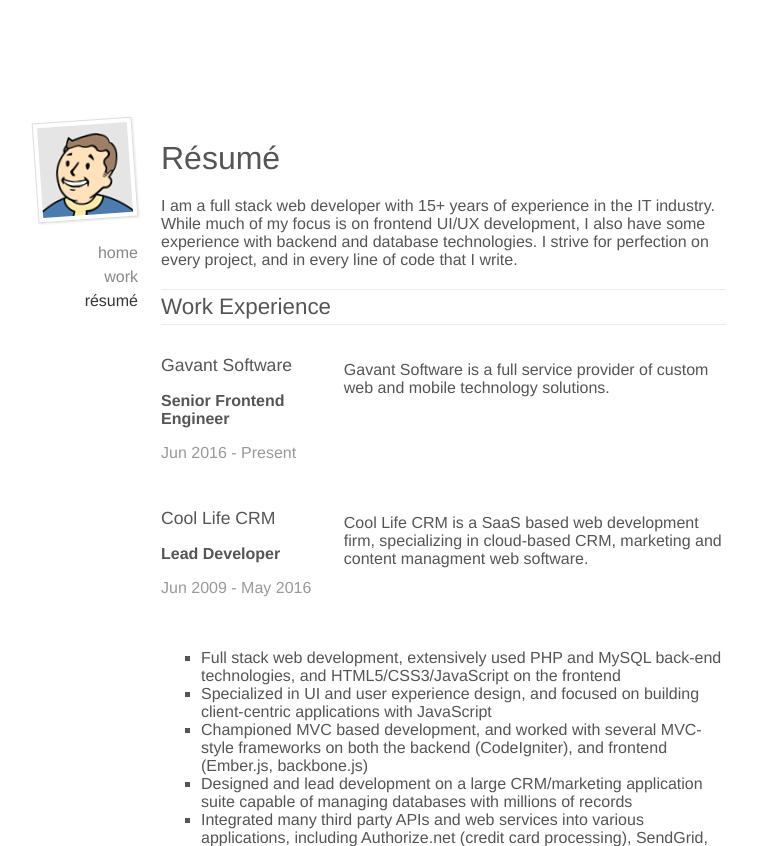
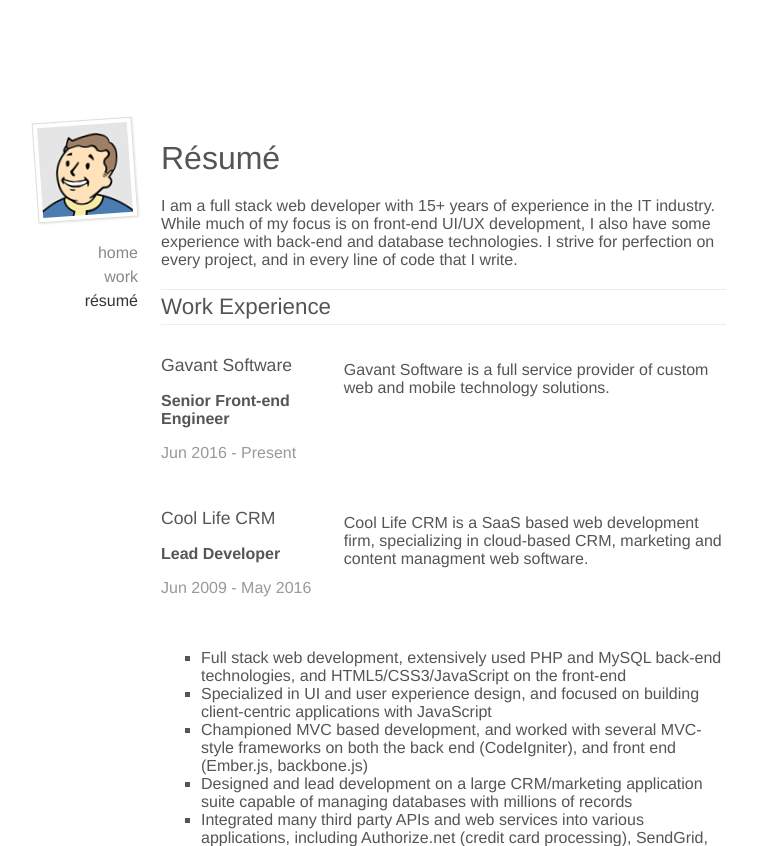
Before and after one commit to billdami/billdami.github.io, a Jekyll site: the page built from resume/index.html, in a window 1280 px wide. Shown: the top 846 px of the page, without its empty margins (264-1021 px from the left). Built offline with Jekyll 4.4.1, drawn with Linux system fonts in a browser that asks for light colours.

Commit message:
frontend, front-end, or front end

```diff
--- a/_layouts/default.html
+++ b/_layouts/default.html
@@ -5,7 +5,7 @@
         <meta name="viewport" content="width=device-width, initial-scale=1.0" />
         <meta name="author" content="Bill Dami" />
         <meta name="description" content="The portfolio and resume of web developer and programmer, Bill Dami." />
-        <meta name="keywords" content="Bill Dami, portfolio, resume, web development, programming, software, design, ui, ux, frontend" />
+        <meta name="keywords" content="Bill Dami, portfolio, resume, web development, programming, software, design, ui, ux, front-end" />
         <title>{{ page.title }}</title>
         <link type="text/css" rel="stylesheet" media="all" href="/css/billdami.css">
         <link rel="icon" href="/img/favicon-32x32.png" />
--- a/resume/index.html
+++ b/resume/index.html
@@ -6,15 +6,15 @@
 <h1 class="page-heading">R&eacute;sum&eacute;</h1>
 <p>
   I am a full stack web developer with 15+ years of experience in the IT
-  industry. While much of my focus is on frontend UI/UX development, I also have
-  some experience with backend and database technologies. I strive for
+  industry. While much of my focus is on front-end UI/UX development, I also
+  have some experience with back-end and database technologies. I strive for
   perfection on every project, and in every line of code that I write.
 </p>
 <h2 class="resume-sec-head">Work Experience</h2>
 <div class="row">
   <div class="col-5">
     <h5>Gavant Software</h5>
-    <p><strong>Senior Frontend Engineer</strong></p>
+    <p><strong>Senior Front-end Engineer</strong></p>
     <p class="text-muted">Jun 2016 - Present</p>
   </div>
   <div class="col-11">
@@ -42,7 +42,7 @@
     <ul>
       <li>
         Full stack web development, extensively used PHP and MySQL back-end
-        technologies, and HTML5/CSS3/JavaScript on the frontend
+        technologies, and HTML5/CSS3/JavaScript on the front-end
       </li>
       <li>
         Specialized in UI and user experience design, and focused on building
@@ -50,7 +50,7 @@
       </li>
       <li>
         Championed MVC based development, and worked with several MVC-style
-        frameworks on both the backend (CodeIgniter), and frontend (Ember.js,
+        frameworks on both the back end (CodeIgniter), and front end (Ember.js,
         backbone.js)
       </li>
       <li>
```
Also changed, not shown: work/_posts/2014-06-23-reticle.md (+1 -1 lines).
